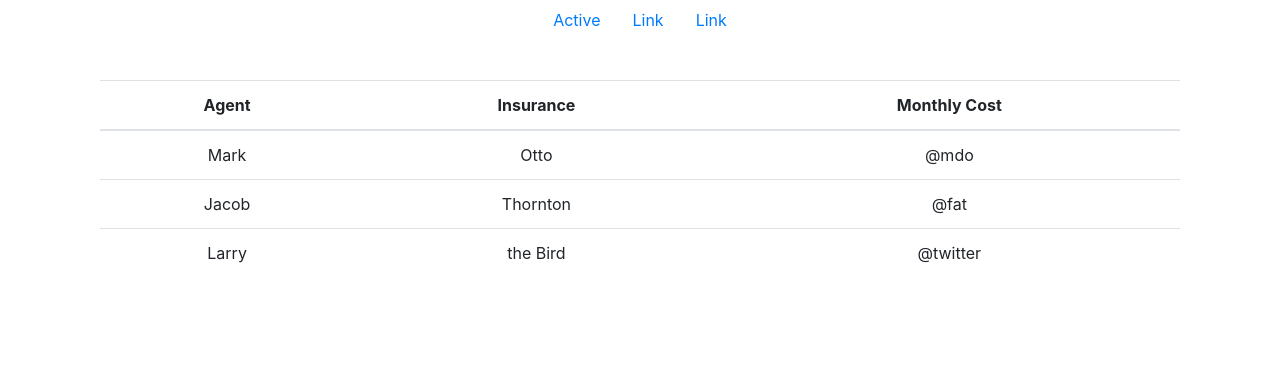
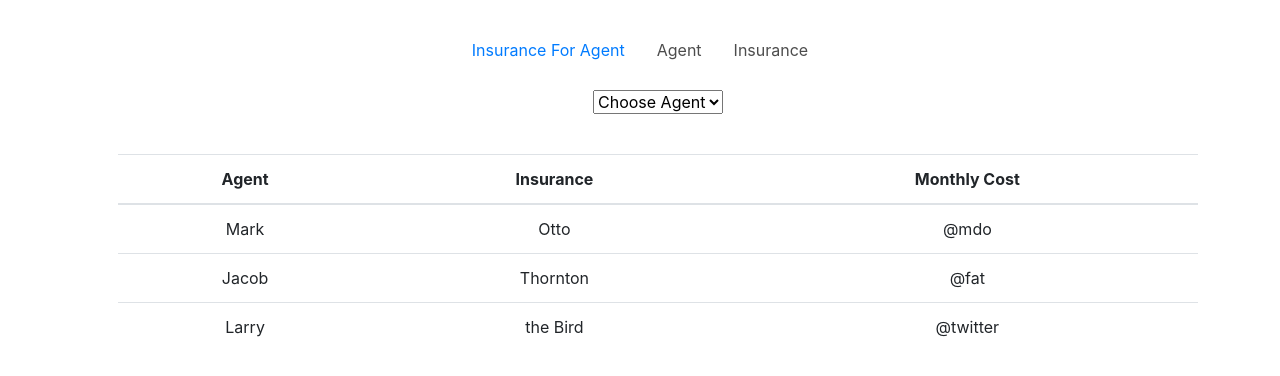
Before and after one commit to nirbonofiel/agent-insurance-client, a React (Create React App) app: page /insuranceForAgent in a window 1280 px wide. Shown: the top 376 px of the page. Built offline with nearby package versions, Linux system fonts and the light colour scheme.

Commit message:
add tab and dropdown

```diff
--- a/src/App.js
+++ b/src/App.js
@@ -1,11 +1,23 @@
 import React from 'react';
 import './App.scss';
 import Home from './containers/home/Home'
+import Switch from 'react-bootstrap/esm/Switch';
+import { Route } from 'react-router-dom';
+import Agent from './components/agent/Agent';
+import Insurance from './components/insurance/Insurace';
+import AgentInsurance from './components/agentInsurance/AgentInsurance'
 
 function App() {
+
   return (
     <div className="App">
-      <Home/>
+      <Home>
+        <Switch>
+          <Route path='/insuranceForAgent' component={AgentInsurance} />
+          <Route path='/agent' component={Agent}/>
+          <Route path='/insurance' component={Insurance} />
+        </Switch>
+      </Home>
     </div>
   );
 }
--- a/src/components/agent/Agent.js
+++ b/src/components/agent/Agent.js
@@ -1,5 +1,4 @@
 import React from 'react';
-import './Agent.scss';
 import Table from '../table/Table';
 
 const Agent = () => {
--- a/src/components/agentInsurance/AgentInsurance.js
+++ b/src/components/agentInsurance/AgentInsurance.js
@@ -1,11 +1,14 @@
 import React from 'react';
 import './AgentInsurance.scss';
 import Table from '../table/Table';
+import Dropdown from '../dropdown/Dropdown';
 
 const AgentInsurance = () => {
     const agentInsuranceThead = [{'name':'Agent'},{'name':'Insurance'},{'name':'Monthly Cost'}];
+    const agents = [{name:'Moshiko',id:1},{name:'Timor',id:1},{name:'Rami',id:1},{name:'Avi',id:1}]
     return (
         <div className="container agent-insurance-container">
+            <Dropdown agents={agents}/>
             <Table thead={agentInsuranceThead}/>
         </div>
     )
--- /dev/null
+++ b/src/components/dropdown/Dropdown.js
@@ -0,0 +1,18 @@
+import React from 'react';
+
+const Dropdown = (props) => {
+    return (
+        <div>
+            <select>
+                <option>Choose Agent</option>
+                {props.agents.map(agent=>(
+                    <option key={agent.id} value={agent.id}>
+                        {agent.name}
+                    </option>
+                ))}
+            </select>
+        </div>
+    )
+}
+
+export default Dropdown;
--- a/src/components/insurance/Insurace.js
+++ b/src/components/insurance/Insurace.js
@@ -1,5 +1,4 @@
 import React from 'react';
-import './Insurance.scss';
 import Table from '../table/Table';
 
 const Insurance = () => {
--- a/src/containers/home/Home.js
+++ b/src/containers/home/Home.js
@@ -1,22 +1,23 @@
 import React from 'react';
-import AgentInsurance from '../../components/agentInsurance/AgentInsurance';
+import './Home.scss'
+import {NavLink} from 'react-router-dom';
 
-const Home = () => {
+
+const Home = (props) => {
     return (
         <div>
-            <ul class="nav justify-content-center">
-                <li class="nav-item">
-                    <a class="nav-link active" href="#">Active</a>
+            <ul className="nav justify-content-center nav-container">
+                <li className="nav-item">
+                    <NavLink className="nav-link" to='/insuranceForAgent'>Insurance For Agent</NavLink>
                 </li>
-                <li class="nav-item">
-                    <a class="nav-link" href="#">Link</a>
+                <li className="nav-item">
+                    <NavLink className="nav-link" to='/agent'>Agent</NavLink>
                 </li>
-                <li class="nav-item">
-                    <a class="nav-link" href="#">Link</a>
+                <li className="nav-item">
+                    <NavLink className="nav-link" to='/insurance'>Insurance</NavLink>
                 </li>
             </ul>
-
-            <AgentInsurance />
+            <main>{props.children}</main>
         </div>
     )
 }
--- /dev/null
+++ b/src/containers/home/Home.scss
@@ -0,0 +1,11 @@
+.nav-container{
+    margin-top:30px;
+    margin-bottom: 20px;
+    .nav-link{
+        color: rgba(0,0,0,0.7)
+    }
+
+    .nav-link.active{
+        color: #007bff;
+    }
+}
```
